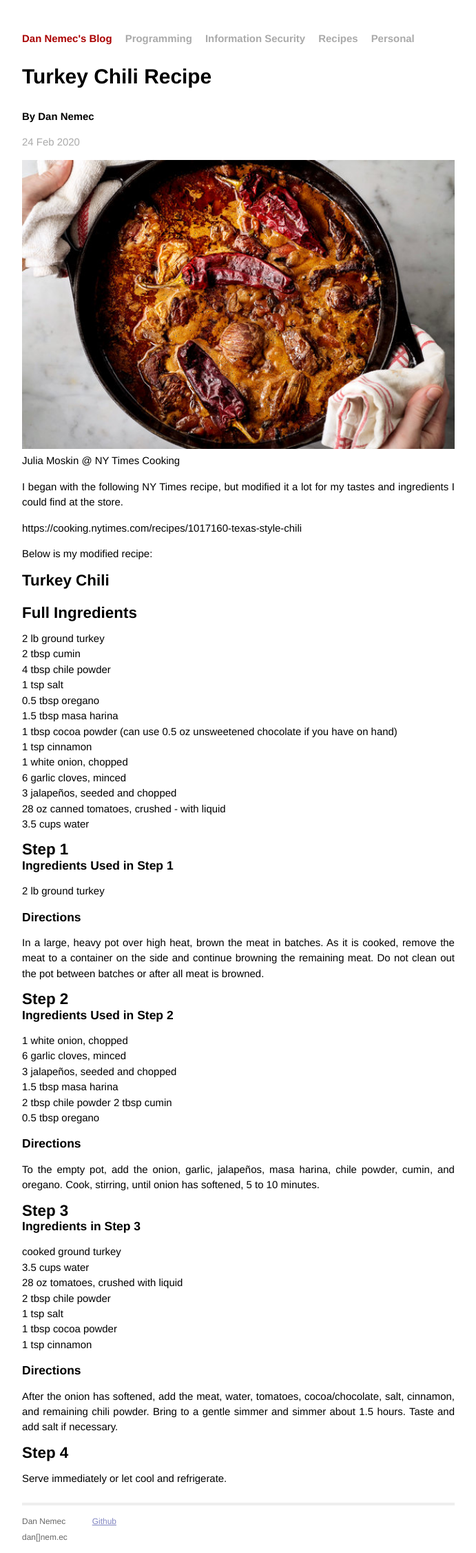
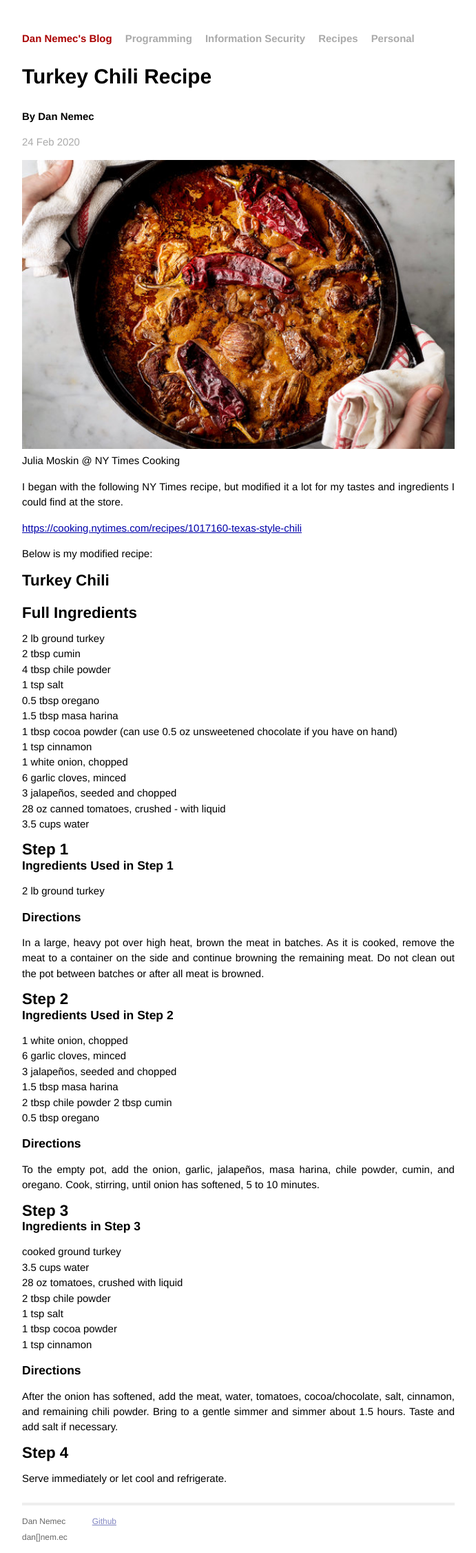
Before and after one commit to nemec/nemec.github.io, a Jekyll site: the page built from _posts/2020-02-24-turkey-chili-recipe.md, in a window 1280 px wide. Shown: the whole page at 69% size, without its empty margins (294-985 px from the left). Built offline with Jekyll 4.4.1, drawn with Linux system fonts in a browser that asks for light colours; comment, search, counter and statistics services are not loaded.

Commit message:
autolink

```diff
--- a/_posts/2020-02-24-turkey-chili-recipe.md
+++ b/_posts/2020-02-24-turkey-chili-recipe.md
@@ -10,7 +10,7 @@ headerImageAttrib: Julia Moskin @ NY Times Cooking
 I began with the following NY Times recipe, but modified it a lot for my tastes
 and ingredients I could find at the store.
 
-https://cooking.nytimes.com/recipes/1017160-texas-style-chili
+<https://cooking.nytimes.com/recipes/1017160-texas-style-chili>
 
 Below is my modified recipe:
 
```
